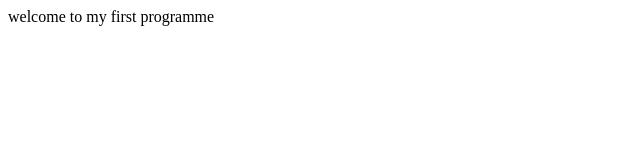
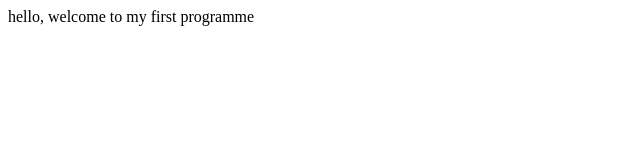
Before and after one commit to Jatin2753/htmlkiet, a plain HTML site: page kietfirst.html in a window 1280 px wide. Shown: the full height of the page, 0-640 px from the left. Drawn offline with Linux system fonts and the light colour scheme.

Commit message:
Update kietfirst.html

```diff
--- a/kietfirst.html
+++ b/kietfirst.html
@@ -1,3 +1,3 @@
 <html>
-welcome to my first programme
+hello, welcome to my first programme
 </html>
```
